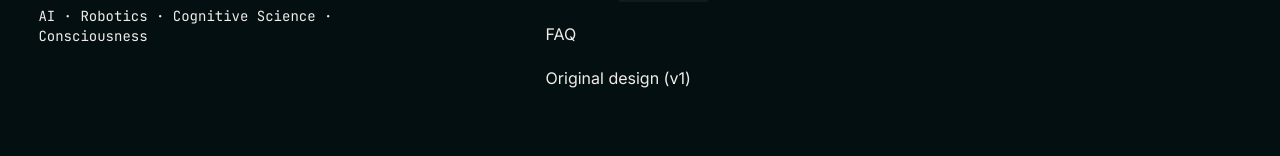
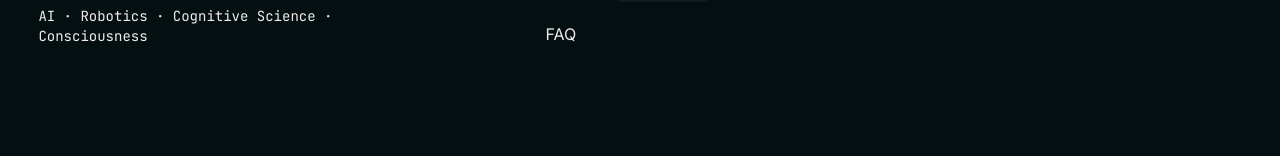
Before and after one commit to mason-u-borchard/synapse-conference-prototype, a Next.js app: page / in a window 1280 px wide. Shown: the part 5538-5694 px from the top of the page. Built offline with nearby package versions, Linux system fonts and the light colour scheme; no server answers; a web font is replaced by a local one.

Commit message:
chore(footer): unlist the legacy v1 site -- remove "Original design (v1)" link

```diff
--- a/src/components/site-footer.tsx
+++ b/src/components/site-footer.tsx
@@ -87,7 +87,6 @@ export function SiteFooter() {
                 { label: "Ethos", href: "/ethos" },
                 { label: "Program", href: "/program", chip: "Coming soon!" },
                 { label: "FAQ", href: "/faq" },
-                { label: "Original design (v1)", href: "https://legacy.thesynapse.co" },
               ]}
             />
             <FooterColumn
```
